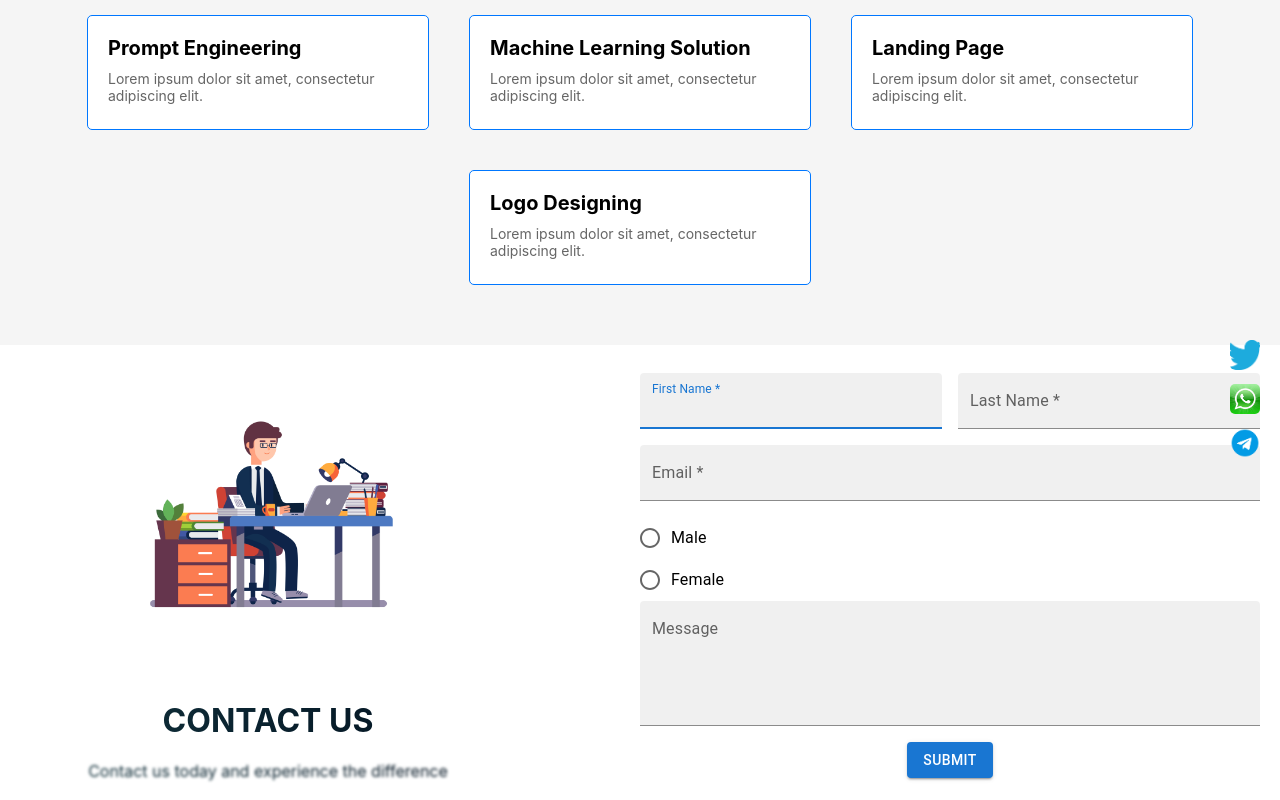
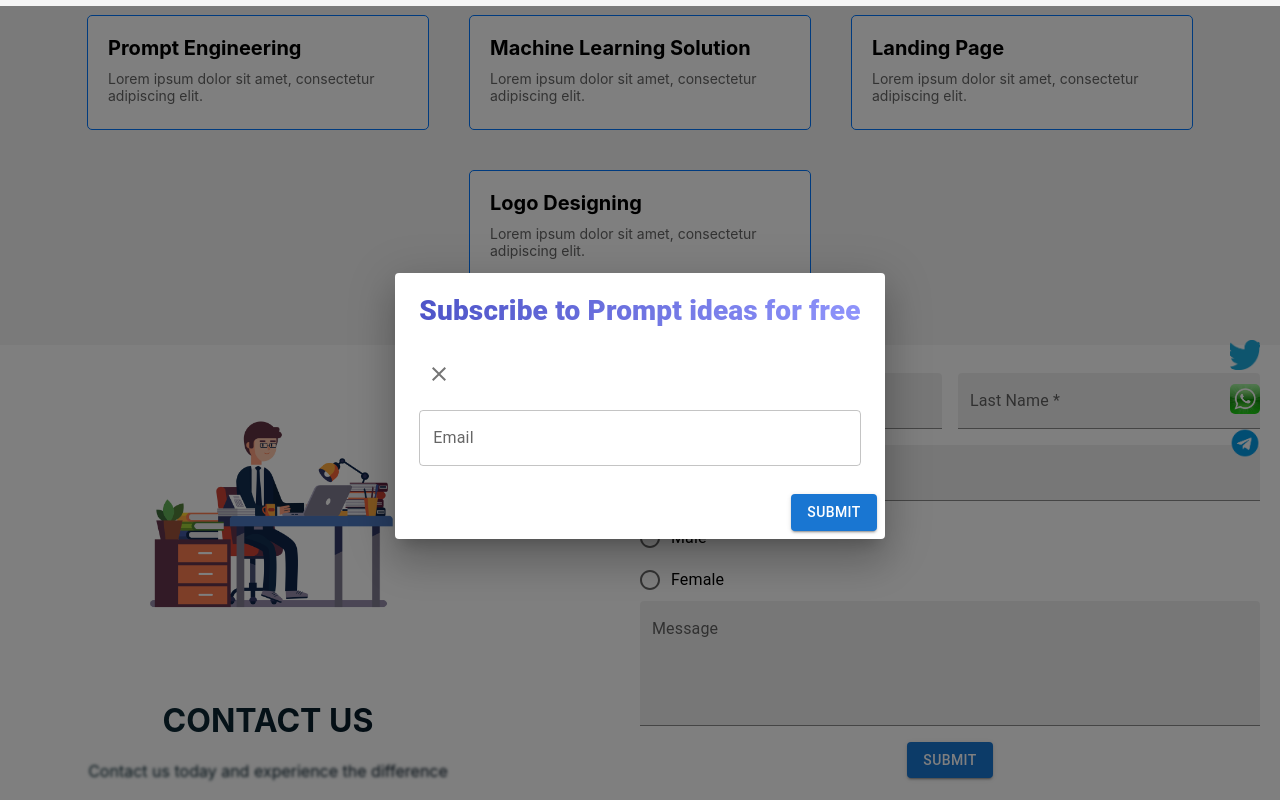
Before and after one commit to 1122coder/AIpreneur-LandingPage, a React (Create React App) app: page / in a window 1280 px wide. Both pictures are taken after a click on the element 791 px from the left and 2773 px from the top of the page. Shown: the part 2373-3173 px from the top of the page. Built offline with nearby package versions, Linux system fonts and the light colour scheme.

Commit message:
Popup component is designed and styled

```diff
--- a/package.json
+++ b/package.json
@@ -5,6 +5,7 @@
   "dependencies": {
     "@emotion/react": "^11.11.1",
     "@emotion/styled": "^11.11.0",
+    "@mui/icons-material": "^5.14.18",
     "@mui/material": "^5.14.18",
     "@testing-library/jest-dom": "^5.17.0",
     "@testing-library/react": "^13.4.0",
--- a/src/App.js
+++ b/src/App.js
@@ -7,18 +7,18 @@ import SocialMediaIcons from './Component/SocailMediaIcon';
 import Portfolio from './Pages/Portfolio';
 import ContactUsForm from './Pages/SignUppage';
 import Services from './Pages/services';
+import PopupComponent from './Component/Popup';
 
 function App() {
   return (
     <div className="App">
       <Navbar />
+      <PopupComponent />
       <HomeSection />
       <AboutUs />
       <SocialMediaIcons />
-
       <Portfolio />
       <Services />
-
       <ContactUsForm />
     </div>
   );
--- /dev/null
+++ b/src/Component/Popup.jsx
@@ -0,0 +1,76 @@
+import React, { useState, useEffect } from 'react';
+import { Button, Dialog, DialogActions, DialogContent, DialogTitle, IconButton, TextField } from '@mui/material';
+import CloseIcon from '@mui/icons-material/Close';
+import '../Style/PopupComponent.css'; // Import CSS file for styling
+import { toast } from 'react-toastify';
+import 'react-toastify/dist/ReactToastify.css';
+
+const PopupComponent = () => {
+  const [open, setOpen] = useState(false);
+  const [email, setEmail] = useState('');
+
+  const [showPopup, setShowPopup] = useState(true);
+
+  useEffect(() => {
+    const timer = setTimeout(() => {
+      setOpen(true); // Display the popup after 7 seconds
+    }, 7000);
+
+    return () => clearTimeout(timer);
+  }, []);
+
+  const handleClose = () => {
+    setOpen(false); // Close the popup
+  };
+
+  const handleSubmit = async (e) => {
+    e.preventDefault();
+
+    try {
+      const response = await fetch('http://localhost:3001/send-email', {
+        method: 'POST',
+        headers: {
+          'Content-Type': 'application/json',
+        },
+        body: JSON.stringify({ email }),
+      });
+
+      if (response.ok) {
+        setShowPopup(false); // Close the popup on successful submission
+        toast.success('Email sent successfully!');
+      } else {
+        toast.error('Failed to send email');
+      }
+    } catch (error) {
+      console.error('Error sending email:', error);
+      toast.error('Error sending email');
+    }
+  };
+
+  return (
+    <Dialog open={open} onClose={handleClose}>
+      <DialogTitle>
+        <div className="popup-header">Subscribe to Prompt ideas for free</div>
+        <IconButton aria-label="close" onClick={handleClose}>
+          <CloseIcon />
+        </IconButton>
+      </DialogTitle>
+      <DialogContent>
+        <TextField
+          label="Email"
+          variant="outlined"
+          value={email}
+          onChange={(e) => setEmail(e.target.value)}
+          className="email-input"
+        />
+      </DialogContent>
+      <DialogActions>
+        <Button onClick={handleSubmit} variant="contained" color="primary">
+          Submit
+        </Button>
+      </DialogActions>
+    </Dialog>
+  );
+};
+
+export default PopupComponent;
--- /dev/null
+++ b/src/Style/PopupComponent.css
@@ -0,0 +1,31 @@
+.popup {
+    width: 500px;
+    height: 400px;
+    background-color: lightblue;
+    padding: 20px;
+    display: flex;
+    flex-direction: column;
+    border-radius: 10px; /* Rounded corners */
+  }
+
+  .popup-header {
+    font-size: 28px; /* Larger font size */
+    font-weight: 800; /* Bold font weight */
+    margin-bottom: 20px;
+    background: linear-gradient(to right, #4e54c8, #8f94fb); /* Gradient color */
+    -webkit-background-clip: text;
+    -webkit-text-fill-color: transparent;
+  }
+
+  .email-input {
+    width: 100%;
+    margin-bottom: 20px;
+    border: 1px solid #4e54c8; /* Blue border */
+    border-radius: 5px; /* Rounded border */
+  }
+
+  .close-button {
+    position: absolute;
+    top: 10px;
+    right: 10px;
+  }
```
Also changed, not shown: 1 other file (tests, documents, lock files or other folders).
